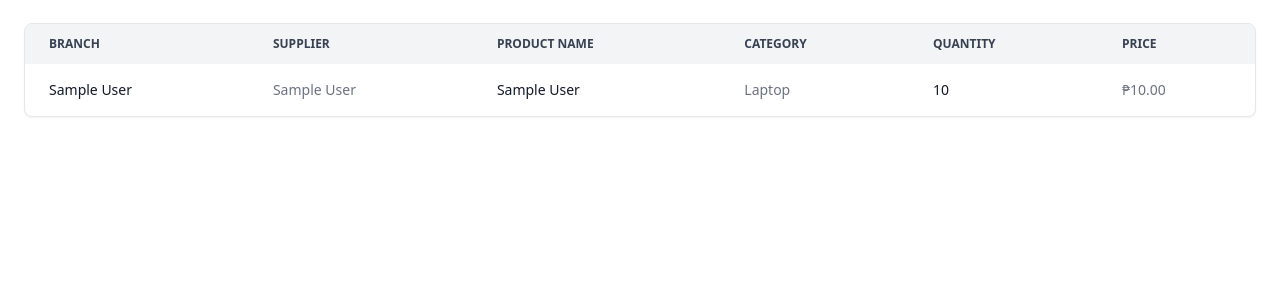
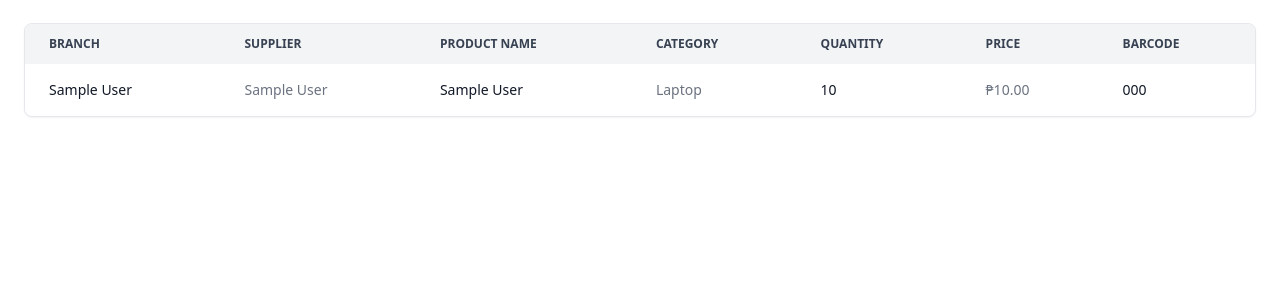
Before and after one commit to johnaljennegalos/django-pos-scanner, a Django app: page /branch_inventory in a window 1280 px wide. Shown: the part 73-373 px from the top of the page. Run offline with Django 5.2, Linux system fonts and the light colour scheme; a user stored in the database is signed in; tables that the repository leaves empty hold one stand-in row (values such as "Sample post"); some libraries are stand-ins or nearby versions.

Commit message:
fix: fix the UI in inventory to display the barcode as well

```diff
--- a/accounts/templates/accounts/branch_inventory.html
+++ b/accounts/templates/accounts/branch_inventory.html
@@ -14,6 +14,7 @@
                 <th class="px-6 py-3">Category</th>
                 <th class="px-6 py-3">Quantity</th>
                 <th class="px-6 py-3">Price</th>
+                <th class="px-6 py-3">Barcode</th>
             </tr>
         </thead>
         <tbody class="divide-y divide-gray-200">
@@ -27,6 +28,7 @@
                 <td class="px-6 py-4">{{ i.product.category }}</td>
                 <td class="px-6 py-4 font-medium text-gray-900">{{ i.quantity }}</td>
                 <td class="px-6 py-4">₱{{ i.product.base_price }}</td>
+                <td class="px-6 py-4 font-medium text-gray-900">{{ i.product.barcode }}</td>
             </tr>
             {% endfor %}
         </tbody>
```
